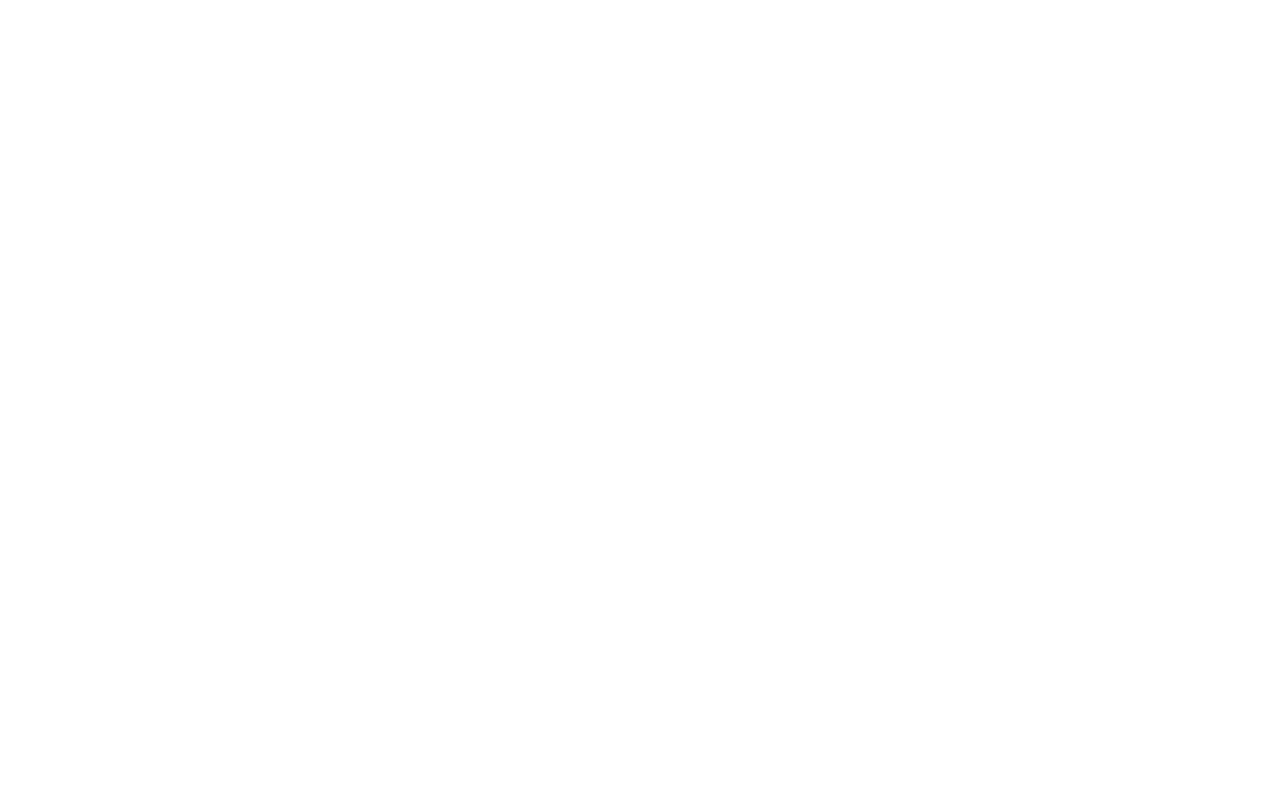
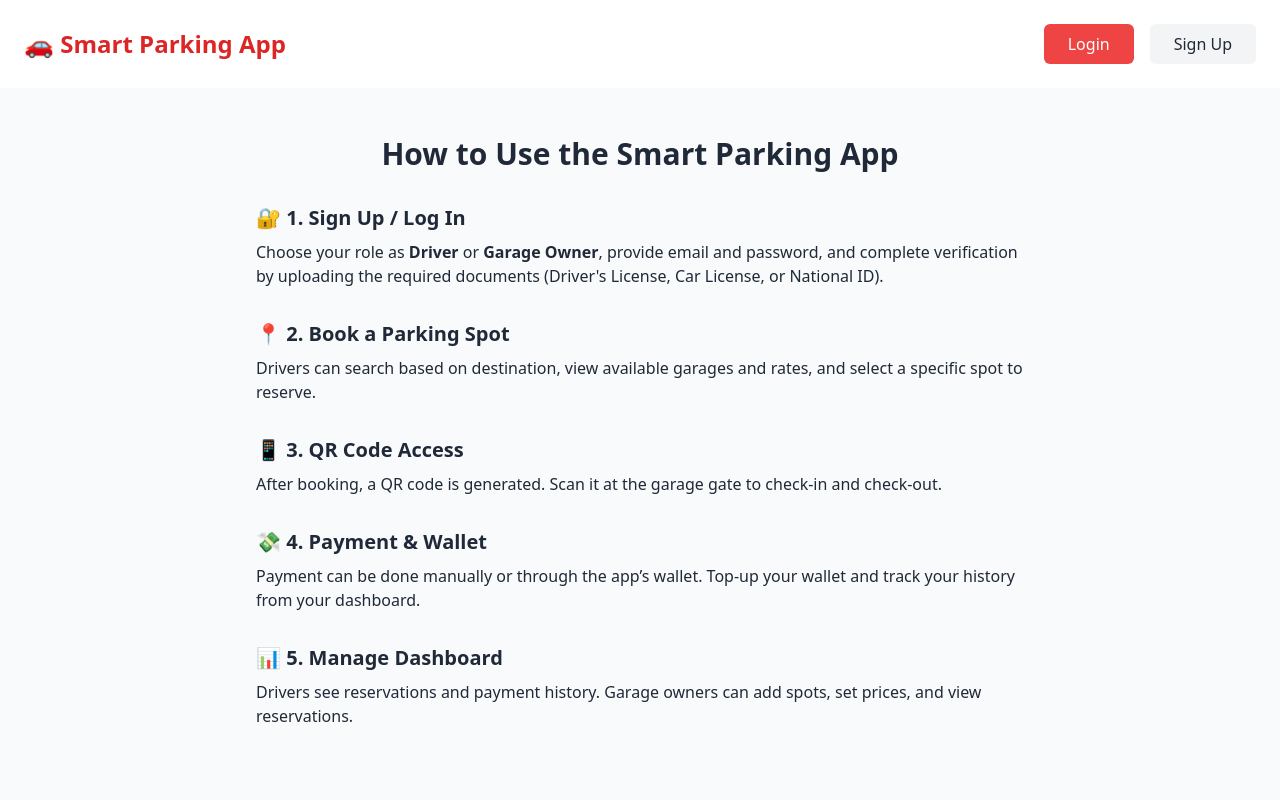
Before and after one commit to ITI-M-Team/Parking-FE, a React (Vite) app in the folder Parking/: page /manual in a window 1280 px wide. Before the commit this address had no page. Shown: the top 800 px of the page. Built offline with nearby package versions, Linux system fonts and the light colour scheme.

Commit message:
add home

```diff
--- a/Parking/src/Routes/RouteList.jsx
+++ b/Parking/src/Routes/RouteList.jsx
@@ -1,5 +1,5 @@
 import React, { useState, useEffect } from 'react'
-    import {Route ,Routes} from "react-router-dom"
+import { Route, Routes } from "react-router-dom"
 import Theme from '../components/Theme'
 import LoginForm from '../components/LoginForm'
 import ProtectedRedirect from '../components/ProtectedRedirect';
@@ -11,8 +11,8 @@
 import Settings from '../Pages/Settings'
 import NearbyGarages from "../components/NearbyGarages";
 import GarageDetails from '../Pages/GarageDetails'
-
 import PasswordResetFlow from "../PasswordResetFlow/pages/PasswordResetFlow";
+import Manual from '../components/Manual';
 function RouteList() {
     const [darkMode, setDarkMode] = useState(() => {
         return localStorage.getItem("theme") === "dark";
@@ -24,17 +24,18 @@
     return (
         <Routes>
             <Route path="/" element={<ProtectedRedirect darkMode={darkMode} setDarkMode={setDarkMode} />} />
-                <Route path='/register' element={<RegisterUser darkMode={darkMode} setDarkMode={setDarkMode}/>}/>
-                <Route path='/home' element={<Home darkMode={darkMode} setDarkMode={setDarkMode}/>}/>
-                <Route path="/login" element={<LoginForm darkMode={darkMode} setDarkMode={setDarkMode}/>} />
-                <Route path="/dashboard/driver" element={<DriverDashboard darkMode={darkMode} setDarkMode={setDarkMode}/>} />
-                <Route path="/dashboard/garage" element={<GarageDashboard darkMode={darkMode} setDarkMode={setDarkMode}/>} />
-                <Route path='/profile' element={<Profile darkMode={darkMode} setDarkMode={setDarkMode}/>}/>
-                <Route path='/settings' element={<Settings darkMode={darkMode} setDarkMode={setDarkMode}/>}/>
+            <Route path='/register' element={<RegisterUser darkMode={darkMode} setDarkMode={setDarkMode} />} />
+            <Route path='/home' element={<Home darkMode={darkMode} setDarkMode={setDarkMode} />} />
+            <Route path="/login" element={<LoginForm darkMode={darkMode} setDarkMode={setDarkMode} />} />
+            <Route path="/dashboard/driver" element={<DriverDashboard darkMode={darkMode} setDarkMode={setDarkMode} />} />
+            <Route path="/dashboard/garage" element={<GarageDashboard darkMode={darkMode} setDarkMode={setDarkMode} />} />
+            <Route path='/profile' element={<Profile darkMode={darkMode} setDarkMode={setDarkMode} />} />
+            <Route path='/settings' element={<Settings darkMode={darkMode} setDarkMode={setDarkMode} />} />
             <Route path="/nearby-garages" element={<NearbyGarages darkMode={darkMode} setDarkMode={setDarkMode} />} />
             <Route path="/garages/:id" element={<GarageDetails />} />
 
-                <Route path="/password-reset" element={<PasswordResetFlow darkMode={darkMode} setDarkMode={setDarkMode}/>} />
+            <Route path="/password-reset" element={<PasswordResetFlow darkMode={darkMode} setDarkMode={setDarkMode} />} />
+            <Route path="/manual" element={<Manual />} />
         </Routes>
     )
 }
--- a/Parking/src/components/Footer.jsx
+++ b/Parking/src/components/Footer.jsx
@@ -1,9 +1,11 @@
-import React from 'react'
+import React from "react";
 
-function Footer() {
+const Footer = () => {
   return (
-    <div>Footer</div>
-  )
-}
+    <footer className="bg-gray-100 dark:bg-gray-900 text-center p-4 text-sm text-gray-600 dark:text-gray-300">
+      &copy; {new Date().getFullYear()} Smart Parking App — All rights reserved.
+    </footer>
+  );
+};
 
-export default Footer
+export default Footer;
--- a/Parking/src/components/Header.jsx
+++ b/Parking/src/components/Header.jsx
@@ -1,9 +1,28 @@
-import React from 'react'
+import React from "react";
+import { useNavigate } from "react-router-dom";
 
-function Header() {
+const Header = () => {
+  const navigate = useNavigate();
+
   return (
-    <div>Header</div>
-  )
-}
+    <header className="bg-white shadow-md p-4 flex justify-between items-center dark:bg-gray-800">
+      <h1 className="text-2xl font-bold text-red-600">🚗 Smart Parking App</h1>
+      <div className="space-x-4">
+        <button
+          onClick={() => navigate("/login")}
+          className="px-4 py-2 bg-red-500 text-white rounded hover:bg-red-600"
+        >
+          Login
+        </button>
+        <button
+          onClick={() => navigate("/register")}
+          className="px-4 py-2 bg-gray-100 text-gray-800 rounded hover:bg-gray-200"
+        >
+          Sign Up
+        </button>
+      </div>
+    </header>
+  );
+};
 
-export default Header
+export default Header;
--- a/Parking/src/components/Home.jsx
+++ b/Parking/src/components/Home.jsx
@@ -1,10 +1,40 @@
 import React from "react";
+import { useNavigate } from "react-router-dom";
+import Header from "../components/Header";
+import Footer from "../components/Footer";
 
-function Home() {
+const Home = () => {
+  const navigate = useNavigate();
+
   return (
-    <div className="h-screen flex items-center justify-center">
-      <h1 className="text-3xl font-bold">Welcome Home!</h1>
-    </div>
+    <>
+      <Header />
+      <div className="px-6 py-12 text-gray-800 dark:text-white bg-gray-50 dark:bg-gray-900 min-h-screen">
+        {/* About Section */}
+        <section className="mb-12 text-center">
+          <h2 className="text-4xl font-bold mb-4">Welcome to Smart Parking App</h2>
+          <p className="text-lg max-w-2xl mx-auto">
+            Your smart solution to finding nearby parking spots, booking them in real-time,
+            and managing your garage efficiently — all in one platform.
+          </p>
+          <button
+            onClick={() => navigate("/manual")}
+            className="mt-6 px-6 py-3 bg-red-500 text-white rounded hover:bg-red-600"
+          >
+            How it Works
+          </button>
+        </section>
+
+        {/* Contact Section */}
+        <section className="text-center">
+          <h3 className="text-2xl font-semibold mb-2">Contact Us</h3>
+          <p>Email: <a href="mailto:support@smartparking.com" className="text-blue-500">support@smartparking.com</a></p>
+          <p>Phone: +20 123 456 7890</p>
+        </section>
+      </div>
+      <Footer />
+    </>
   );
-}
+};
+
 export default Home;
--- /dev/null
+++ b/Parking/src/components/Manual.jsx
@@ -0,0 +1,54 @@
+import React from "react";
+import Header from "../components/Header";
+import Footer from "../components/Footer";
+
+const Manual = () => {
+  return (
+    <>
+      <Header />
+      <div className="px-6 py-12 text-gray-800 dark:text-white bg-gray-50 dark:bg-gray-900 min-h-screen">
+        <h1 className="text-3xl font-bold text-center mb-8">How to Use the Smart Parking App</h1>
+
+        <div className="max-w-3xl mx-auto space-y-8">
+          <div>
+            <h2 className="text-xl font-semibold mb-2">🔐 1. Sign Up / Log In</h2>
+            <p>
+              Choose your role as <strong>Driver</strong> or <strong>Garage Owner</strong>, provide email and password, and complete verification by uploading the required documents (Driver's License, Car License, or National ID).
+            </p>
+          </div>
+
+          <div>
+            <h2 className="text-xl font-semibold mb-2">📍 2. Book a Parking Spot</h2>
+            <p>
+              Drivers can search based on destination, view available garages and rates, and select a specific spot to reserve.
+            </p>
+          </div>
+
+          <div>
+            <h2 className="text-xl font-semibold mb-2">📱 3. QR Code Access</h2>
+            <p>
+              After booking, a QR code is generated. Scan it at the garage gate to check-in and check-out.
+            </p>
+          </div>
+
+          <div>
+            <h2 className="text-xl font-semibold mb-2">💸 4. Payment & Wallet</h2>
+            <p>
+              Payment can be done manually or through the app’s wallet. Top-up your wallet and track your history from your dashboard.
+            </p>
+          </div>
+
+          <div>
+            <h2 className="text-xl font-semibold mb-2">📊 5. Manage Dashboard</h2>
+            <p>
+              Drivers see reservations and payment history. Garage owners can add spots, set prices, and view reservations.
+            </p>
+          </div>
+        </div>
+      </div>
+      <Footer />
+    </>
+  );
+};
+
+export default Manual;
```
Also changed, not shown: 1 other file (tests, documents, lock files or other folders). Lines whose indentation alone changed are shown as unchanged.
